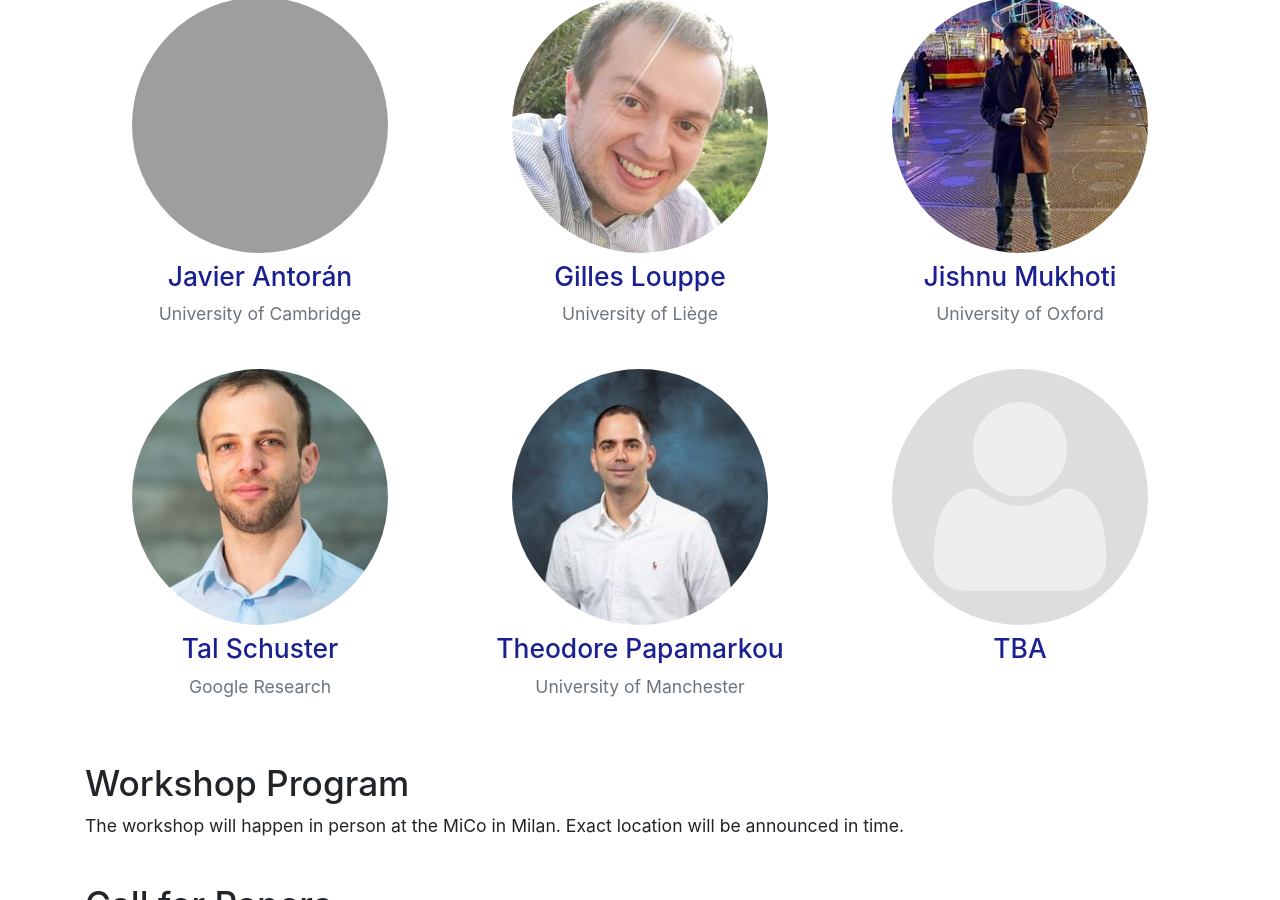
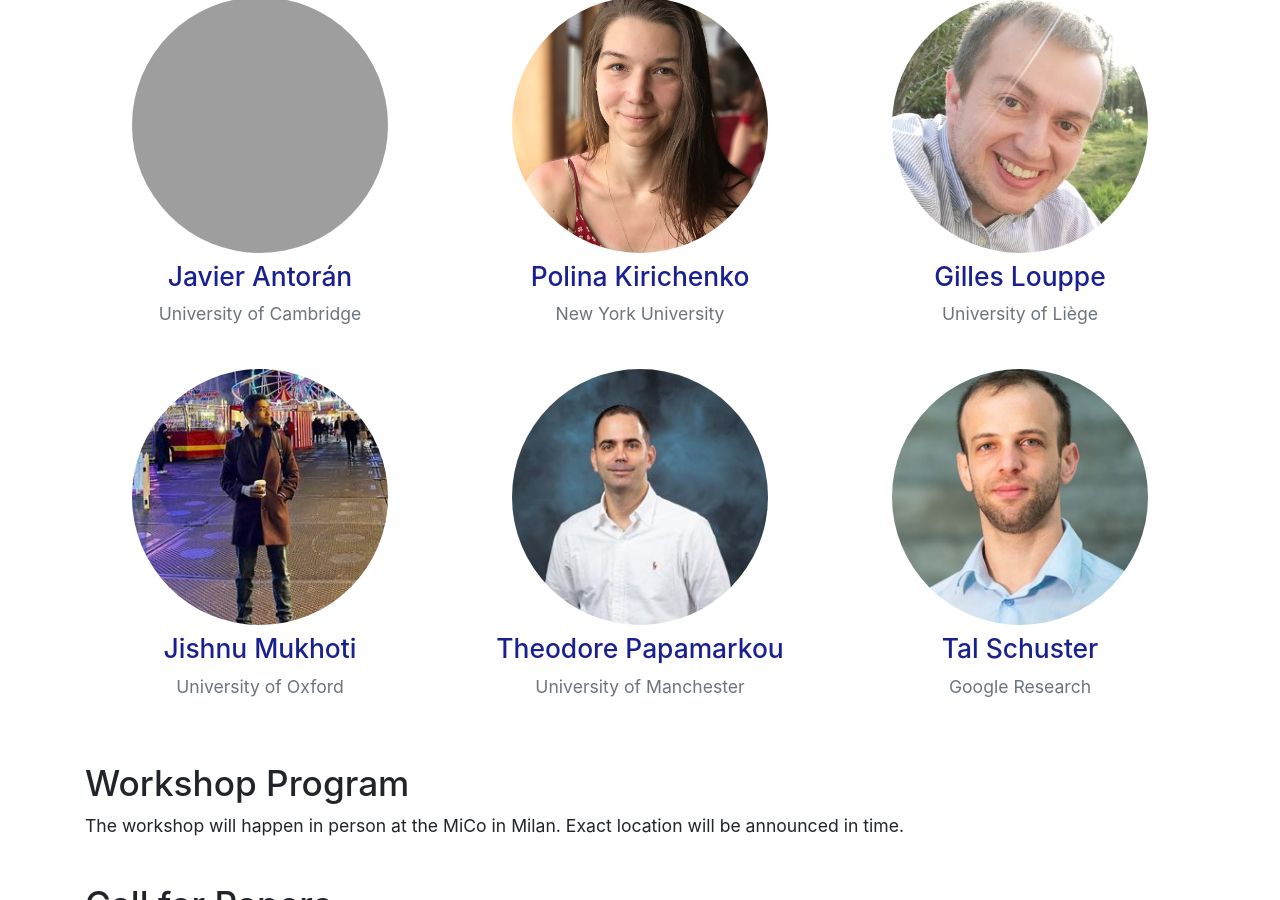
Before and after one commit to Uncertainty-CV/2024, a Jekyll site: the page built from index.html, in a window 1280 px wide and 900 px high, scrolled down 1193 px. Built offline with Jekyll 4.4.1, drawn with Linux system fonts in a browser that asks for light colours.

Commit message:
updated speaker list

```diff
--- a/_data/speakers.yml
+++ b/_data/speakers.yml
@@ -3,6 +3,12 @@
   affiliation: University of Cambridge
   abstract: TBA
   img: javier.jpeg
+
+- name: Polina Kirichenko
+  url: https://polkirichenko.github.io/
+  affiliation: New York University
+  abstract: TBA
+  img: polina.jpg
 
 - name: Gilles Louppe
   url: https://glouppe.github.io/
@@ -16,19 +22,14 @@
   abstract: TBA
   img: jishnu.jpg
 
-- name: Tal Schuster
-  url: https://people.csail.mit.edu/tals/
-  affiliation: Google Research
-  abstract: TBA
-  img: tal.jpg
-
 - name: Theodore Papamarkou
   url: https://www.theopapamarkou.com/
   affiliation: University of Manchester
   abstract: TBA
   img: theodore.jpg
 
-- name: TBA
-  url:
-  affiliation:
-  abstract:
+- name: Tal Schuster
+  url: https://people.csail.mit.edu/tals/
+  affiliation: Google Research
+  abstract: TBA
+  img: tal.jpg
```
Also changed, not shown: assets/speakers/polina.jpg (added).
